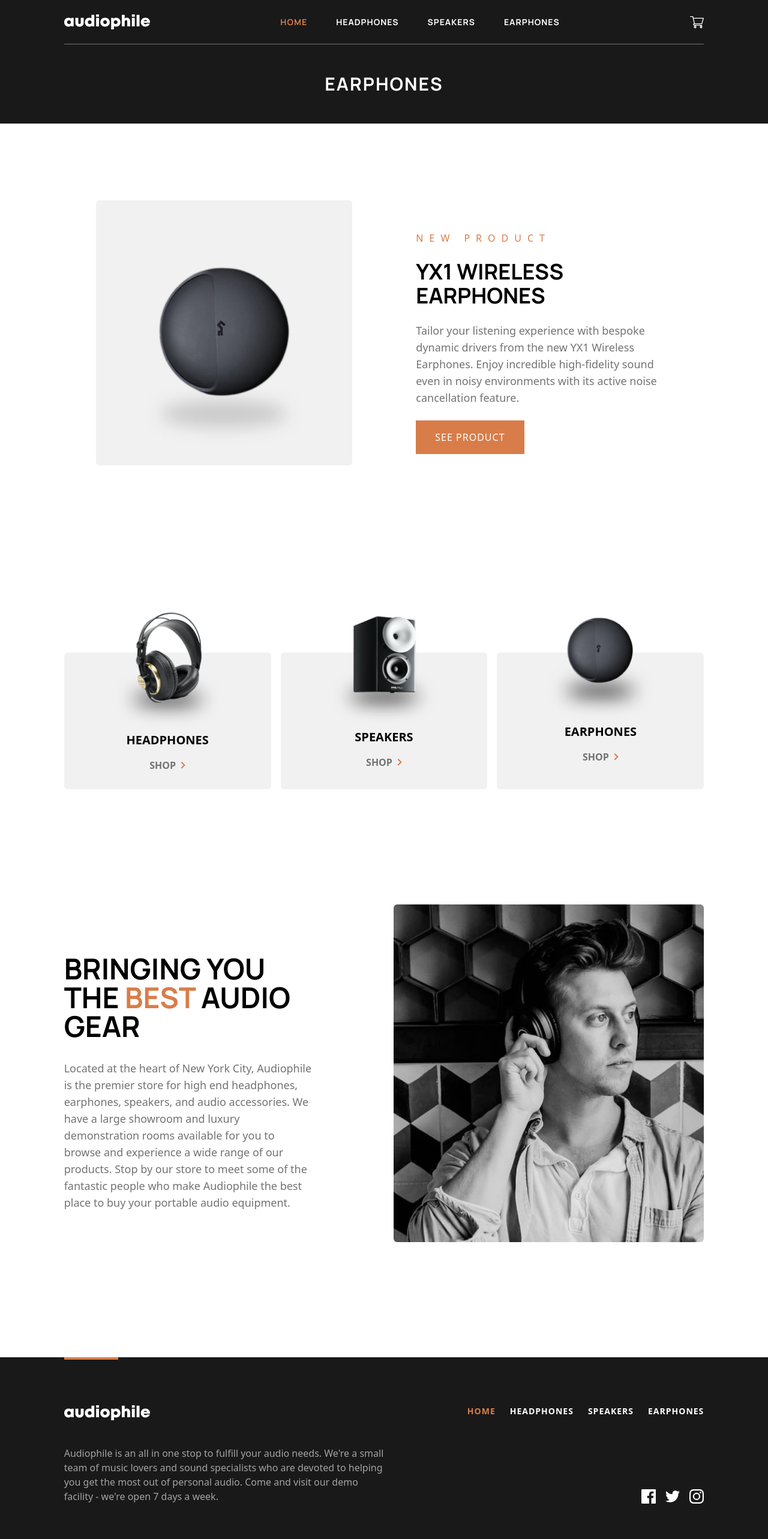
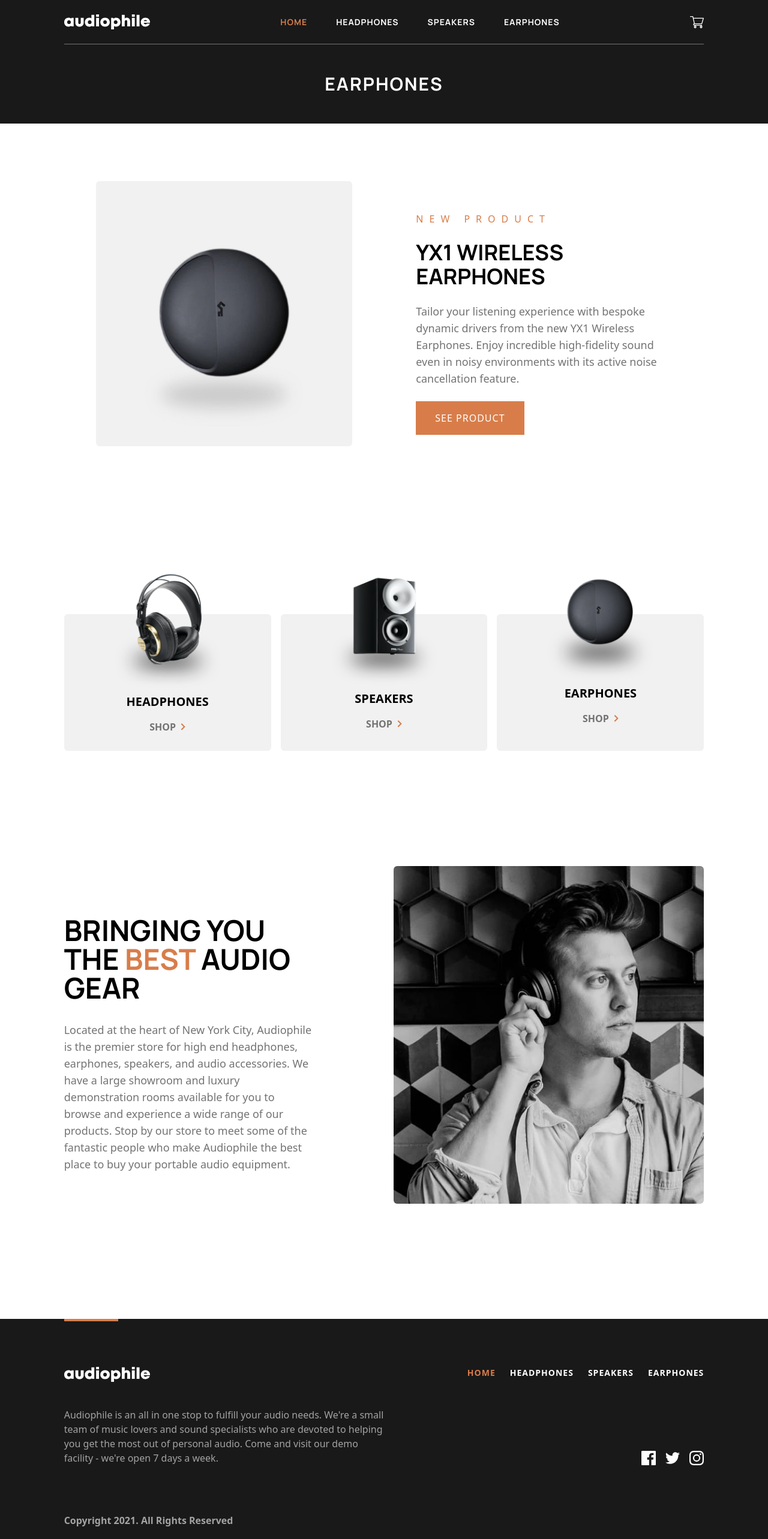
Before and after one commit to thomasthuynh/audiophile-ecommerce-website, a React (Vite) app: page /earphones in a window 1280 px wide. Shown: the top 2566 px of the page at 60% size. Built offline with nearby package versions, Linux system fonts and the light colour scheme.

Commit message:
Wrapped nav and footer logos in links directed to home page. Adjusted padding between product preview items

```diff
--- a/src/components/Footer.tsx
+++ b/src/components/Footer.tsx
@@ -1,3 +1,4 @@
+import { Link } from "react-router-dom";
 import Logo from "../assets/shared/desktop/logo.svg";
 import { SelectedPage } from "../types";
 import PageLink from "./PageLink";
@@ -13,18 +14,20 @@ type Props = {
 
 const Footer = ({ selectedPage, setSelectedPage }: Props) => {
   return (
-    <footer className="relative bg-black text-white mt-16">
+    <footer className="relative mt-16 bg-black text-white">
       <div className="relative mx-auto h-full w-5/6 pb-8 pt-12 xl:pb-12 xl:pt-20">
-        <div className="bg-primary-500 absolute left-1/2 top-0 h-1 w-[90px] -translate-x-1/2 md:left-0 md:translate-x-0"></div>
+        <div className="absolute left-1/2 top-0 h-1 w-[90px] -translate-x-1/2 bg-primary-500 md:left-0 md:translate-x-0"></div>
 
         {/* LOGO AND LINKS */}
         <div className="flex flex-col items-center justify-between text-center md:items-start md:text-start xl:flex-row">
           <div>
-            <img
-              src={Logo}
-              alt="Logo"
-              className="flex items-center fill-slate-500"
-            />
+            <Link to="/">
+              <img
+                src={Logo}
+                alt="Logo"
+                className="flex items-center fill-slate-500"
+              />
+            </Link>
           </div>
 
           <ul className="flex flex-col space-y-6 py-12 text-sm md:flex-row md:space-x-6 md:space-y-0 xl:pt-0">
--- a/src/components/ModelList.tsx
+++ b/src/components/ModelList.tsx
@@ -12,7 +12,7 @@ const ModelList = ({ product, productData }: Props) => {
       <div className="bg-black py-8 text-center text-2xl uppercase tracking-[2px] text-white md:py-12 md:text-3xl">
         <h1>{product}</h1>
       </div>
-      <div className="py-16">
+      <div className="py-8">
         {productData.map((item: Product, index) => (
           <ProductPreview key={item.id} item={item} index={index} />
         ))}
--- a/src/components/Nav.tsx
+++ b/src/components/Nav.tsx
@@ -1,4 +1,5 @@
 import { useState } from "react";
+import { Link } from "react-router-dom";
 import { SelectedPage } from "../types";
 
 import PageLink from "./PageLink";
@@ -33,11 +34,15 @@ const Nav = ({ selectedPage, setSelectedPage, isScrolled }: Props) => {
             >
               <img src={Hamburger} alt="Hamburger menu" className="h-[15px]" />
             </button>
-            <img src={Logo} alt="Logo" className="hidden sm:block" />
+            <Link to="/">
+              <img src={Logo} alt="Logo" className="hidden sm:block" />
+            </Link>
           </div>
 
           <div className="sm:hidden">
-            <img src={Logo} alt="Logo" />
+            <Link to="/">
+              <img src={Logo} alt="Logo" />
+            </Link>
           </div>
           <div className="hidden md:flex">
             <ul className="flex space-x-4 text-sm min-[880px]:space-x-8 lg:space-x-12">
```
